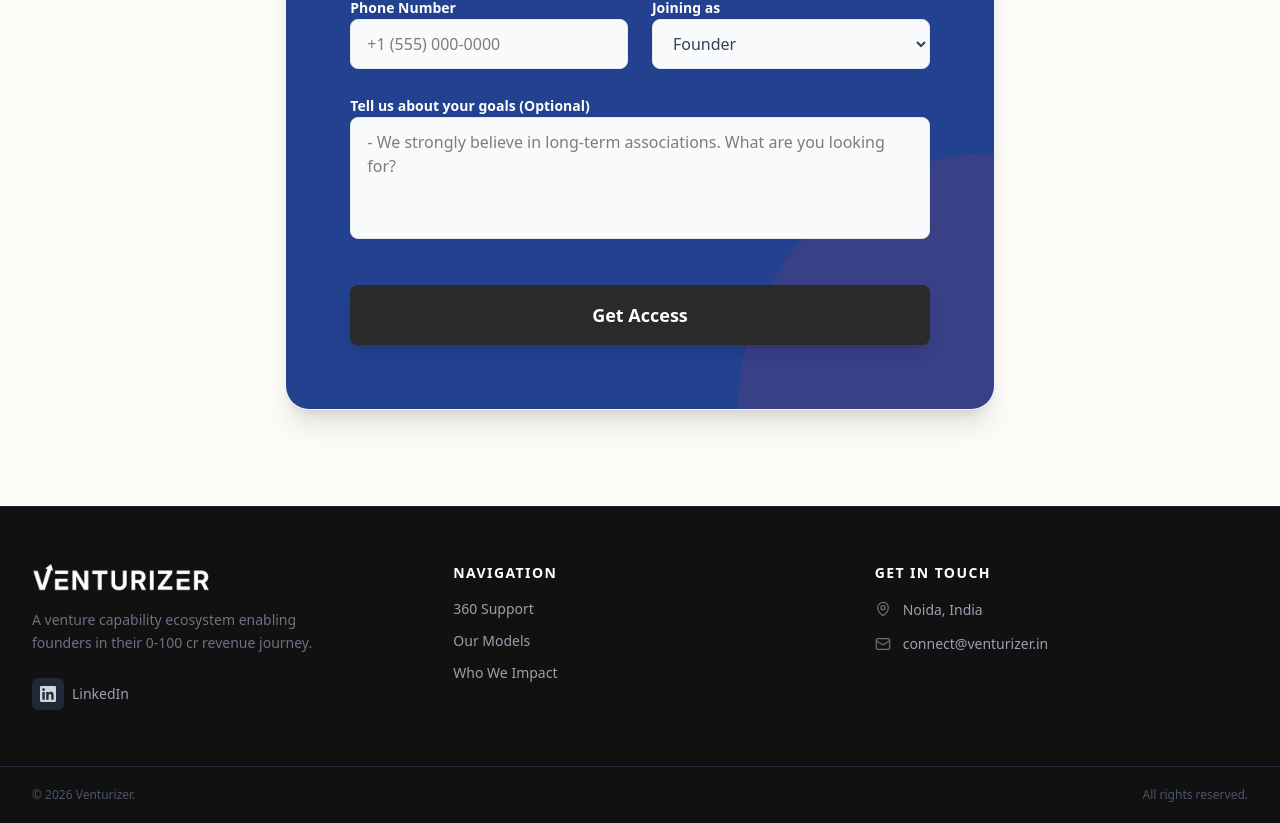
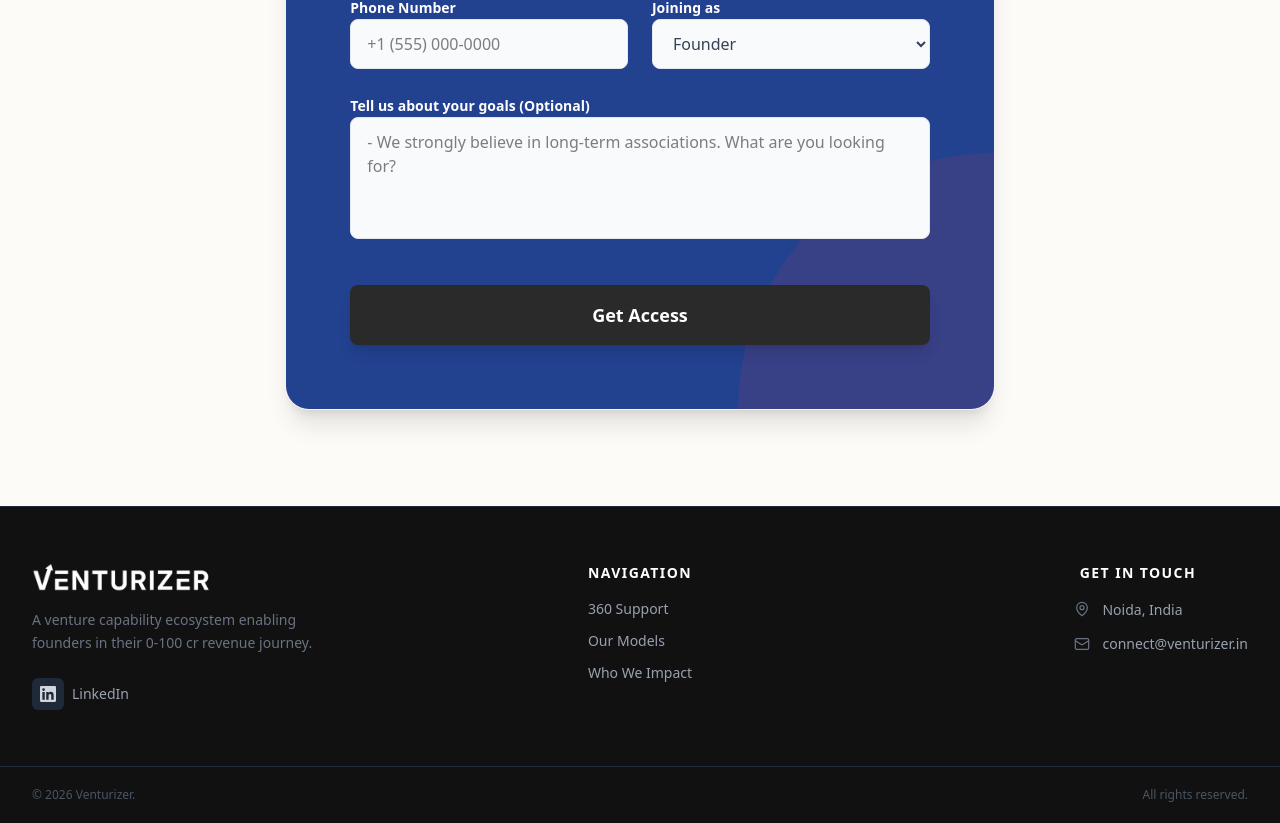
Before and after one commit to mtforstartups-hub/venturizer, a Next.js app: page / in a window 1280 px wide. Shown: the part 5255-6078 px from the top of the page. Built offline with nearby package versions, Linux system fonts and the light colour scheme.

Commit message:
Fix footer alignement and contact form responsiveness

```diff
--- a/app/components/ContactForm.tsx
+++ b/app/components/ContactForm.tsx
@@ -20,7 +20,7 @@ export default function ContactForm() {
           </p>
         </div>
 
-        <div className="bg-white rounded-3xl shadow-xl overflow-hidden border border-gray-100 max-w-7/12 mx-auto">
+        <div className="bg-white rounded-3xl shadow-xl overflow-hidden border border-gray-100 lg:max-w-7/12 mx-auto">
           {/* Contact Info Side */}
 
           {/* Form Side */}
--- a/app/components/NewFooter.tsx
+++ b/app/components/NewFooter.tsx
@@ -29,7 +29,7 @@ export default function NewFooter() {
     <footer className="bg-[#111111] border-t border-gray-800">
       {/* Main footer content */}
       <div className="max-w-7xl mx-auto px-4 sm:px-6 lg:px-8 py-14">
-        <div className="grid grid-cols-1 md:grid-cols-3 gap-12 items-start">
+        <div className="grid grid-cols-1 md:grid-cols-3 gap-12">
           {/* Column 1: Logo + tagline */}
           <div className="flex flex-col gap-4">
             <Image
@@ -67,7 +67,7 @@ export default function NewFooter() {
           </div>
 
           {/* Column 2: Navigation links */}
-          <div className="flex flex-col gap-4">
+          <div className="flex flex-col gap-4 md:items-center">
             <h3 className="text-white text-sm font-semibold uppercase tracking-widest">
               Navigation
             </h3>
@@ -86,8 +86,8 @@ export default function NewFooter() {
           </div>
 
           {/* Column 3: Contact info */}
-          <div className="flex flex-col gap-4">
-            <h3 className="text-white text-sm font-semibold uppercase tracking-widest">
+          <div className="flex flex-col gap-4 md:items-end">
+            <h3 className="text-white text-sm font-semibold uppercase tracking-widest pr-13">
               Get In Touch
             </h3>
             <div className="flex flex-col gap-3 text-sm text-gray-400">
```
